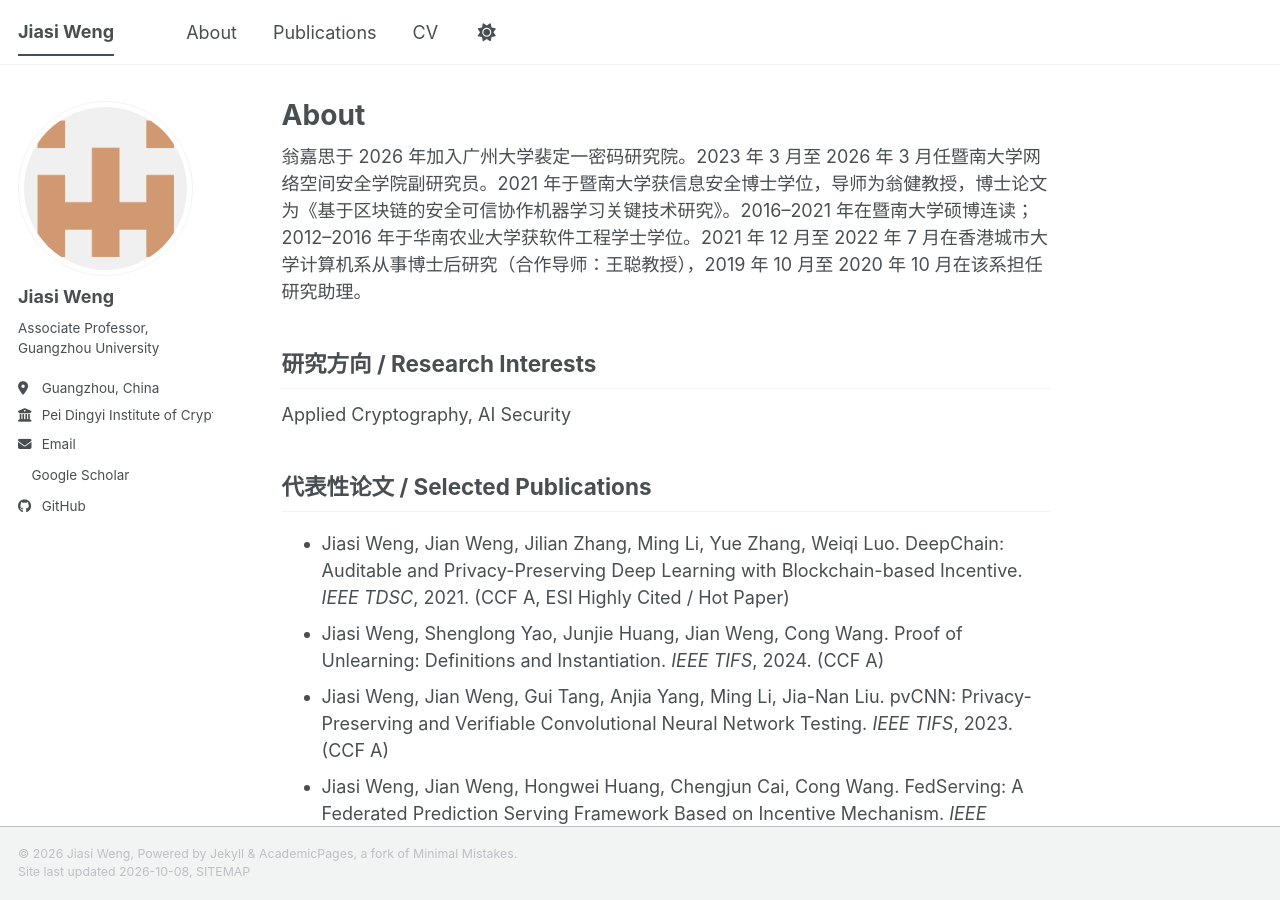
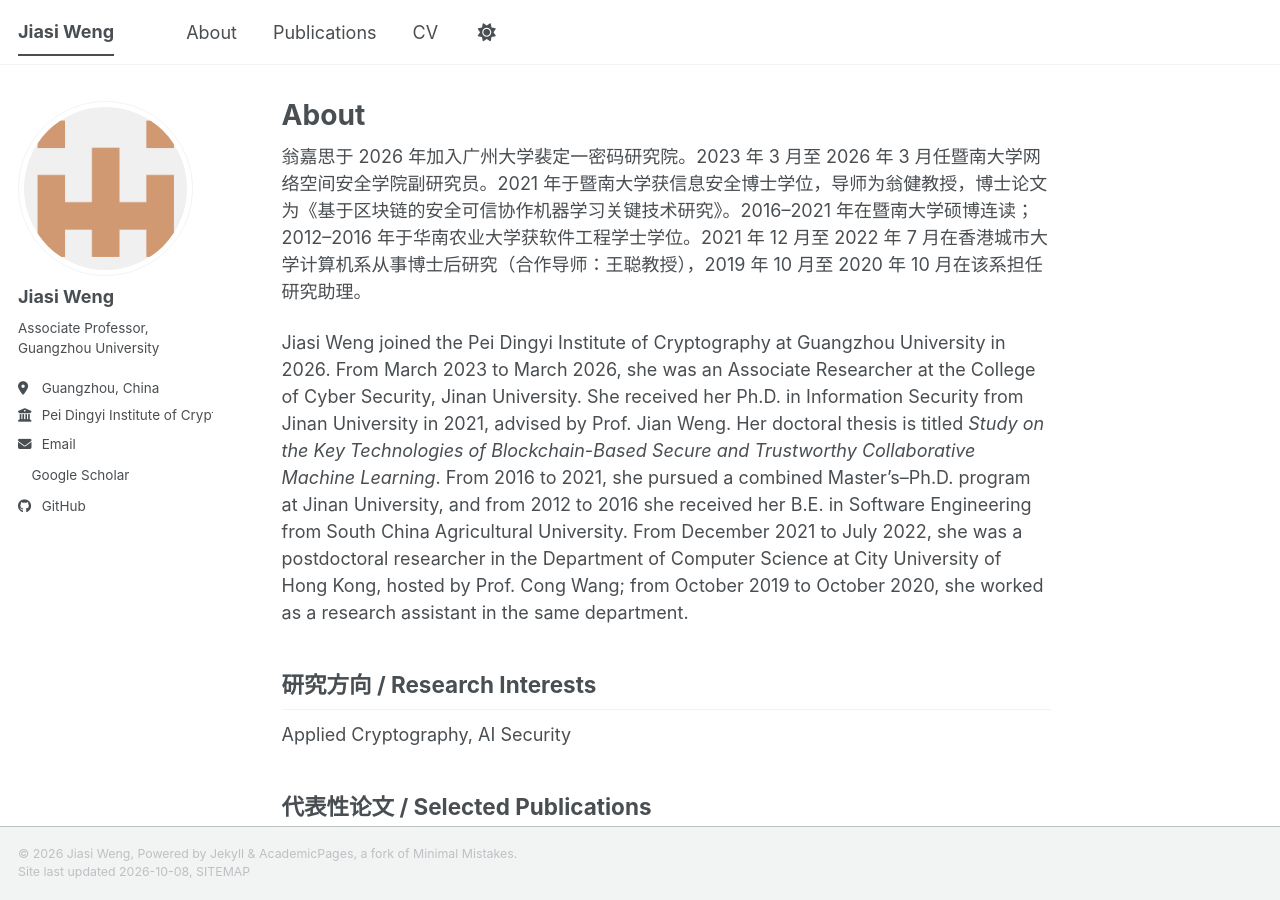
Before and after one commit to gzcrypt/homepage, a Jekyll site: the page built from _pages/about.md, in a window 1280 px wide and 900 px high. Built offline with Jekyll 4.4.1, drawn with Linux system fonts in a browser that asks for light colours; a style sheet for code colours, icons or effects is not loaded.

Commit message:
Add English About paragraph.

```diff
--- a/_pages/about.md
+++ b/_pages/about.md
@@ -8,6 +8,8 @@ redirect_from:
 ---
 
 翁嘉思于 2026 年加入广州大学裴定一密码研究院。2023 年 3 月至 2026 年 3 月任暨南大学网络空间安全学院副研究员。2021 年于暨南大学获信息安全博士学位，导师为翁健教授，博士论文为《基于区块链的安全可信协作机器学习关键技术研究》。2016–2021 年在暨南大学硕博连读；2012–2016 年于华南农业大学获软件工程学士学位。2021 年 12 月至 2022 年 7 月在香港城市大学计算机系从事博士后研究（合作导师：王聪教授），2019 年 10 月至 2020 年 10 月在该系担任研究助理。
+
+Jiasi Weng joined the Pei Dingyi Institute of Cryptography at Guangzhou University in 2026. From March 2023 to March 2026, she was an Associate Researcher at the College of Cyber Security, Jinan University. She received her Ph.D. in Information Security from Jinan University in 2021, advised by Prof. Jian Weng. Her doctoral thesis is titled *Study on the Key Technologies of Blockchain-Based Secure and Trustworthy Collaborative Machine Learning*. From 2016 to 2021, she pursued a combined Master's–Ph.D. program at Jinan University, and from 2012 to 2016 she received her B.E. in Software Engineering from South China Agricultural University. From December 2021 to July 2022, she was a postdoctoral researcher in the Department of Computer Science at City University of Hong Kong, hosted by Prof. Cong Wang; from October 2019 to October 2020, she worked as a research assistant in the same department.
 
 ## 研究方向 / Research Interests
 
```
